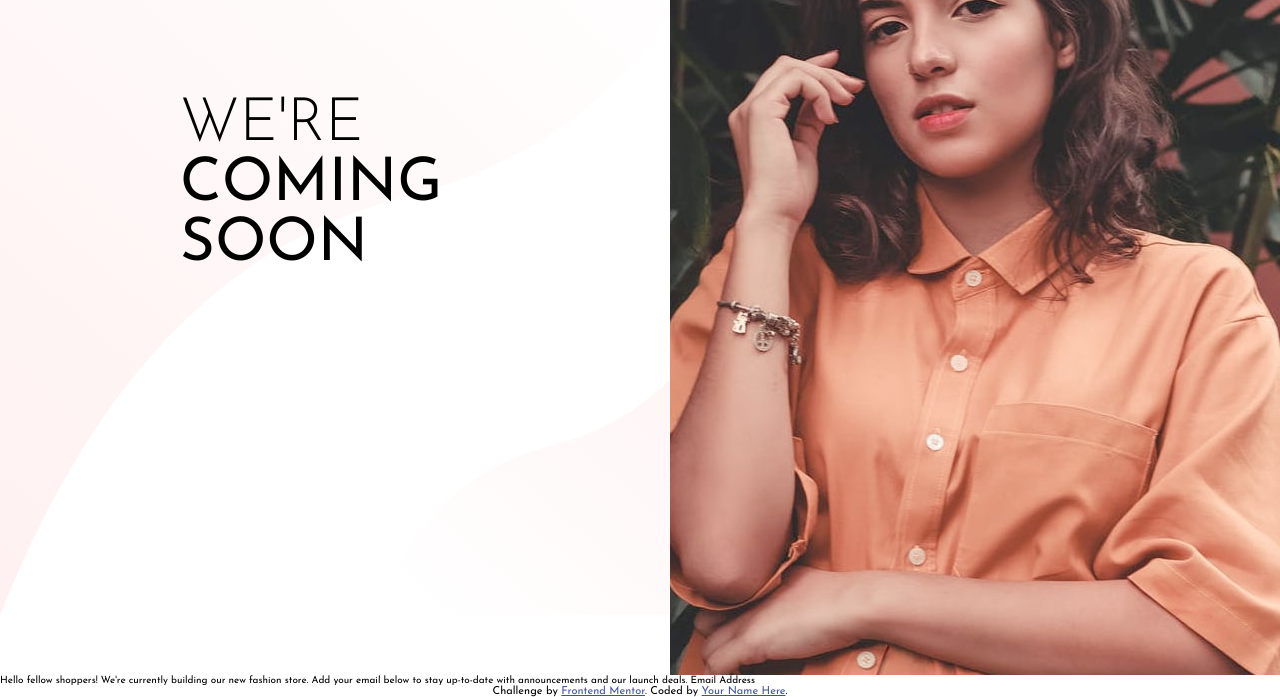
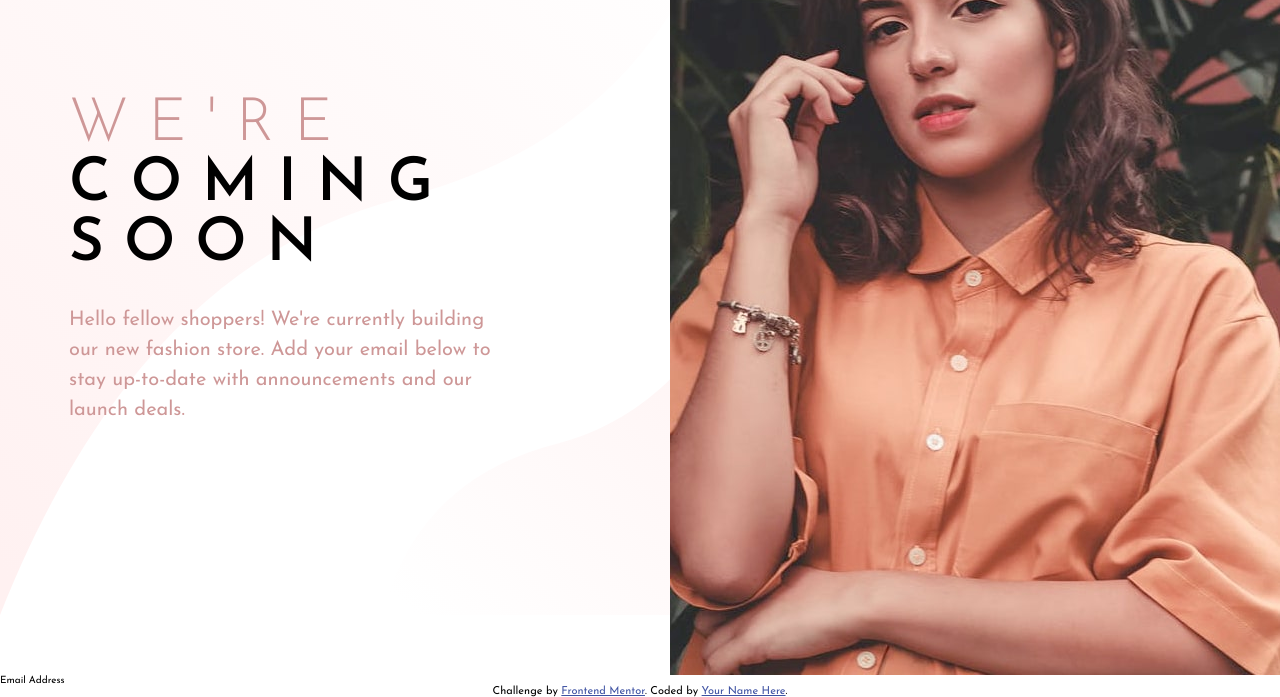
Before and after one commit to roshan-gh/base-apparel-coming-soon, a website: page index.html in a window 1280 px wide. Shown: the part 125-822 px from the top of the page. Drawn offline with Linux system fonts and the light colour scheme.

Commit message:
headings added

```diff
--- a/index.html
+++ b/index.html
@@ -33,12 +33,15 @@
                 <img src="images/logo.svg" alt="logo" class="header__logo">
             </div>
             <div class="content">
-                <h1 class="heading">We're <br><span class="heading--second-part">coming <br>soon</span></h1>
+                <div class="content__absolute">
+                    <h1 class="heading">We're <br><span class="heading--second-part">coming <br>soon</span></h1>
+                    <p class="paragraph">Hello fellow shoppers! We're currently building our new fashion store. Add your email below to stay up-to-date with announcements and our launch deals.</p>
+                </div>
             </div>
             <img src="images/hero-desktop.jpg" alt="main photo" class="header__photo">
         </div>
     </div>
-    Hello fellow shoppers! We're currently building our new fashion store. Add your email below to stay up-to-date with announcements and our launch deals. Email Address
+    Email Address
 
     <footer>
         <p class="attribution">
--- a/sass/_layout.scss
+++ b/sass/_layout.scss
@@ -2,12 +2,32 @@
     display: flex;
     justify-content: space-between;
     padding-left: 18rem;
+    @media only screen and (max-width: 750px) {
+        flex-direction: column;
+        align-items: center;
+    }
     &__logo-box {
         margin-top: 7rem;
+        @media only screen and (max-width: 750px) {
+            order: 0;
+            align-self: flex-start;
+        }
+    }
+    &__photo {
+        @media only screen and (max-width: 750px) {
+            order: 1;
+        }
     }
 }
 
 .content {
     margin-top: 22rem;
-    position: absolute;
+    position: relative;
+    @media only screen and (max-width: 750px) {
+        order: 2;
+    }
+    &__absolute {
+        position: absolute;
+        left: -43.5rem;
+    }
 }
--- a/sass/_typography.scss
+++ b/sass/_typography.scss
@@ -2,8 +2,18 @@
     font-size: 6rem;
     font-weight: 300;
     text-transform: uppercase;
-    color: $--color-primary-desaturated-red;
+    color: $--color-primary-red;
+    letter-spacing: 2rem;
+    margin-bottom: 3rem;
     &--second-part {
-        font-weight: 400;
+        font-weight: 600;
+        color: $--color-black;
     }
 }
+
+.paragraph {
+    color: $--color-primary-red;
+    font-size: 2rem;
+    width: 100%;
+    line-height: 1.5;
+}
--- a/sass/_variables.scss
+++ b/sass/_variables.scss
@@ -1,3 +1,4 @@
-$--color-primary-desaturated-red: hsl(0, 36%, 70%);
+$--color-primary-red: hsl(0, 36%, 70%);
 $--color-primary-soft-red: hsl(0, 93%, 68%);
 $--color-dark-grayish-red: hsl(0, 6%, 24%);
+$--color-black: #000;
--- a/sass/main.scss
+++ b/sass/main.scss
@@ -1,5 +1,5 @@
+@import "variables";
 @import "base";
 @import "components";
 @import "layout";
 @import "typography";
-@import "variables";
```
Also changed, not shown: css/style.css.
